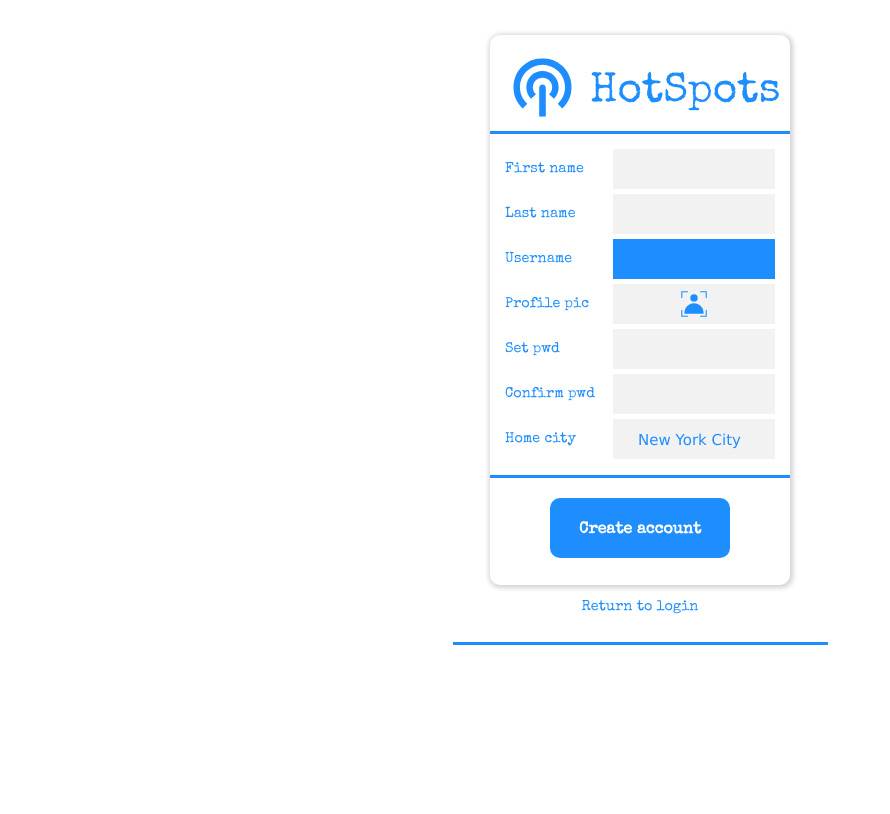
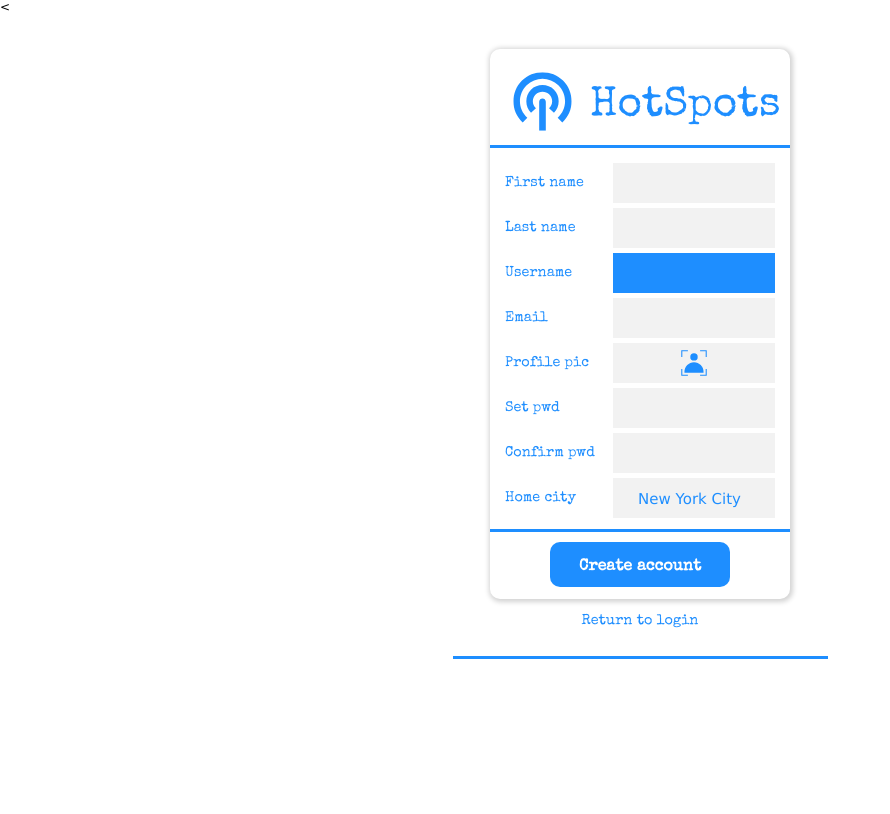
Before and after one commit to dmhburke/db-hotspots-production, a Django app: page /createaccount in a window 1280 px wide. Shown: the whole page, without its empty margins (0-890 px from the left). Before the commit the page ends 645 px from the top, so only its background shows below. Run offline with Django 3.2, Linux system fonts and the light colour scheme; some libraries are stand-ins or nearby versions.

Commit message:
Updated sign-on for first users

```diff
--- a/catalog/admin.py
+++ b/catalog/admin.py
@@ -5,7 +5,7 @@
 
 ## PROFILE ADMIN - extending USER model
 class ProfileAdmin(admin.ModelAdmin):
-    list_display = ('user', 'userpic', 'homecity', 'number_rating',)
+    list_display = ('user', 'email', 'userpic', 'homecity', 'number_rating',)
 
 # Register the admin class with the associated model
 admin.site.register(Profile, ProfileAdmin)
--- a/catalog/forms.py
+++ b/catalog/forms.py
@@ -10,7 +10,8 @@
 
 #  Extends standard USER form to add userpic and homecity
 class ProfileForm(UserCreationForm):
-    userpic = forms.ImageField(required=False)
+    email = forms.EmailField(max_length=100, required=True)
+    userpic = forms.ImageField(required=True)
     homecity = forms.ChoiceField(choices=CITIES, required=False)
 
     class Meta:
--- a/catalog/models.py
+++ b/catalog/models.py
@@ -18,6 +18,7 @@
 #PROFILE MODEL - extends USER model with userpic and homecity
 class Profile(models.Model):
     user = models.OneToOneField(User, on_delete=models.CASCADE)
+    email = models.CharField(max_length=100, blank=True, null=True)
     userpic = models.ImageField(upload_to='profilepictures', blank=True, null=True)
     homecity = models.CharField(max_length=30, blank=True, null=True)
     number_rating = models.IntegerField(blank=True, null=True)
--- a/catalog/static/css/styles.css
+++ b/catalog/static/css/styles.css
@@ -22,7 +22,7 @@
 }
 /* standard form cleanup */
 
-input[type="text"], input[type="password"], input[type="number"] {
+input[type="text"], input[type="password"], input[type="email"], input[type="number"] {
   background-color: #f2f2f2;
   border: none;
   shadow: none;
@@ -34,6 +34,7 @@
 /* Change focus to blue background */
 input[type="text"]:active, input[type="text"]:focus,
 input[type="password"]:active, input[type="password"]:focus,
+input[type="email"]:active, input[type="email"]:focus,
 input[type="number"]:active, input[type="number"]:focus
 {
   background-color: #1e8eff;
@@ -305,7 +306,7 @@
   width: 60%;
 }
 
-#id_username, #id_password {
+#id_username, #id_email, #id_password {
   width: 100%;
   height: 100%;
   text-align: center;
@@ -433,6 +434,20 @@
   height:100%;
 }
 
+#profilePicConfirm {
+  position: absolute;
+  right: 20px;
+  top: 299px;
+  height: 30px;
+  width: 30px;
+  border-radius: 100%;
+  z-index: 200;
+}
+
+.profilePicShow {
+  visibility: visible;
+}
+
 #id_userpic {
   width: 100%;
   height: 100%;
@@ -442,7 +457,7 @@
 }
 
 #createAcctFooterRow {
-  height: 20%;
+  height: 70px;
   width: 100%;
   border-bottom-right-radius: inherit;
   border-bottom-left-radius: inherit;
@@ -452,13 +467,13 @@
 
 #createAcctSubmitBox {
   display: block;
-  height: 60px;
+  height: 45px;
   width: 60%;
   border-radius: 10px;
-  margin: 20px auto;
+  margin: 10px auto;
   padding-top: 5px;
   text-align: center;
-  line-height: 55px;
+  line-height: 40px;
   border: none;
   box-shadow: none;
   font-size: 16px;
--- a/catalog/static/js/jquery.js
+++ b/catalog/static/js/jquery.js
@@ -1,12 +1,12 @@
 $(document).ready(function() {
 
-  // ENTER REVIEW on ADDDETAIL page
+// ENTER REVIEW on ADDDETAIL page
     $("#addDetailsButton").click(function() {
       $("#detailsFormContainer").toggleClass("detailsFormContainerOpen");
       $("#addDetailsButton").toggleClass("detailButtonActive");
     });
 
-    // ENTER REVIEW 'active' vibe entries
+// ENTER REVIEW 'active' vibe entries
     // $("label").click(function() {
     //     $(this).addClass('labelActive');
     // });
@@ -16,7 +16,7 @@
     });
 
 
-  // BROWSE Function to display all activity vs my activity
+// BROWSE Function to display all activity vs my activity
   $('#browseMySpotsScrollContainer').hide();
   $('#browseWishlistScrollContainer').hide();
 
@@ -42,8 +42,7 @@
     $(this).parent().siblings('#browseWishlistScrollContainer').show();
     });
 
-  //INSTRUCTIONS CLOSE/ OPEN
-
+//INSTRUCTIONS CLOSE/ OPEN
   $("#instructionsWelcome").click(function() {
     $(this).toggleClass("hide");
     $(this).siblings("#popupGreyID").toggleClass("hide");
@@ -58,128 +57,13 @@
 
   });
 
+//PROFILE PIC ICON CONFIRMATION
+  $("#id_userpic").change(function() {
+    // readURL(this);
+    $('#profilePicConfirm').attr('src', 'https://db-hotspots-production.s3.us-east-2.amazonaws.com/profileImageConfirmCheckmark1.svg');
+    $('#profilePicConfirm').css("visibility", "visible");
+  });
 
 
   //END DOC READY FUNCTION
   });
-
-
-//   //
-
-//
-//   $("#testfunction").click(function() {
-//   if /* if we're on iOS, open in Apple Maps */
-//     ((navigator.platform.indexOf("iPhone") != -1) ||
-//      (navigator.platform.indexOf("iPad") != -1) ||
-//      (navigator.platform.indexOf("iPod") != -1))
-//     window.open("https://www.google.com/maps/d/u/0/edit?hl=en&hl=en&mid=1zBhX7397l1_VDdueypHfXqawYpJoI12-&ll=33.55310721216972%2C-111.83654260338062&z=11");
-// else /* else use Google */
-//     window.open("https://www.google.com/maps/d/u/0/edit?hl=en&hl=en&mid=1zBhX7397l1_VDdueypHfXqawYpJoI12-&ll=33.55310721216972%2C-111.83654260338062&z=11");
-// }
-//
-//   });
-//
-//
-//
-// /*
-//
-// $("label").click(function() {
-//   $(this).css({
-//     "background-color": "#1e8eff",
-//     "color": "white"
-//   });
-// });
-//
-// .toggleClass("perfectActive");
-//
-//
-//
-//   .css({
-//     "background-color": "#1e8eff",
-//     "color": "white"
-//   });
-//
-//
-// $("#hitlistButton").click(function() {
-//   $(this).css({
-//     "background-color": "#f2f2f2",
-//     "color": "#1e8eff"
-//   });
-//   $("#wishlistButton").css({
-//     "background-color": "#b7b5b5",
-//     "color": "#f2f2f2"
-//   });
-//   $("#hitlistResultsUserpage").css("width", "340px");
-//   $("#wishlistResultsUserpage").css("width", "0px");
-// });
-//
-// $("#wishlistButton").click(function() {
-//   $(this).css({
-//     "background-color": "#f2f2f2",
-//     "color": "#1e8eff"
-//   });
-//   $("#hitlistButton").css({
-//     "background-color": "#b7b5b5",
-//     "color": "#f2f2f2"
-//   });
-//   $("#wishlistResultsUserpage").css("width", "340px");
-//   $("#hitlistResultsUserpage").css("width", "0px");
-// });
-//
-// $("#hitlistButtonUser").click(function() {
-//   $(this).css({
-//     "background-color": "#f2f2f2",
-//     "color": "#1e8eff"
-//   });
-//   $("#wishlistButtonUser").css({
-//     "background-color": "#b7b5b5",
-//     "color": "#f2f2f2"
-//   });
-//   $("#hitlistResultsUser").css("width", "340px");
-//   $("#wishlistResultsUser").css("width", "0px");
-// });
-//
-// $("#wishlistButtonUser").click(function() {
-//   $(this).css({
-//     "background-color": "#f2f2f2",
-//     "color": "#1e8eff"
-//   });
-//   $("#hitlistButtonUser").css({
-//     "background-color": "#b7b5b5",
-//     "color": "#f2f2f2"
-//   });
-//   $("#wishlistResultsUser").css("width", "340px");
-//   $("#hitlistResultsUser").css("width", "0px");
-// });
-//
-//
-// $("#hitlistButtonDiscover").click(function() {
-//   $(this).css({
-//     "background-color": "#f2f2f2",
-//     "color": "#1e8eff"
-//   });
-//   $("#wishlistButtonDiscover").css({
-//     "background-color": "#b7b5b5",
-//     "color": "#f2f2f2"
-//   });
-//   $("#hitlistResultsDiscover").css("width", "340px");
-//   $("#wishlistResultsDiscover").css("width", "0px");
-// });
-//
-// $("#wishlistButtonDiscover").click(function() {
-//   $(this).css({
-//     "background-color": "#f2f2f2",
-//     "color": "#1e8eff"
-//   });
-//   $("#hitlistButtonDiscover").css({
-//     "background-color": "#b7b5b5",
-//     "color": "#f2f2f2"
-//   });
-//   $("#wishlistResultsDiscover").css("width", "340px");
-//   $("#hitlistResultsDiscover").css("width", "0px");
-// });
-//
-// $("#detailHitlistButton").click(function() {
-//   $("#detailsRatingBox").css("height: 200px");
-// });
-// */
--- a/catalog/templates/_login_template.html
+++ b/catalog/templates/_login_template.html
@@ -17,11 +17,13 @@
 <meta name="viewport" content="width=device-width, initial-scale=1">
 
 {% load static %}
-<link rel="stylesheet" href="{% static 'css/styles.css' %}">
+<<link rel="stylesheet" href="{% static 'css/styles.css' %}">
 <link rel="icon"
     type="image/png"
-    href="{% static '' %}">
+    src="{% static 'icons/logoBlue.svg' %}">
 
+<link href="https://fonts.googleapis.com/css?family=Special+Elite&display=swap" rel="stylesheet">
+<link rel="apple-touch-icon" href="https://db-hotspots.s3.us-east-2.amazonaws.com/LocalistLogoAppleTouch.png">
 </head>
 
 <body>
@@ -33,5 +35,9 @@
 {% endblock %}
 
 </div></div>
+
+<script src="https://ajax.googleapis.com/ajax/libs/jquery/3.1.0/jquery.min.js"></script>
+<script type="text/javascript" src="{% static 'js/jquery.js' %}"></script>
+
 </body>
 </html>
--- a/catalog/templates/createaccount.html
+++ b/catalog/templates/createaccount.html
@@ -30,10 +30,17 @@
         <div id=createAcctEntry class="brandFont brandFontColor">{{ form.last_name }}</div></div>
       <div id=createAcctInputRow><div id=createAcctInputLabel class="brandFont brandFontColor">Username</div>
         <div id=createAcctEntry class="brandFont brandFontColor">{{ form.username }}</div></div>
+        <div id=createAcctInputRow><div id=createAcctInputLabel class="brandFont brandFontColor">Email</div>
+          <div id=createAcctEntry class="brandFont brandFontColor">{{ form.email }}</div></div>
       <div id=createAcctInputRow><div id=createAcctInputLabel class="brandFont brandFontColor">Profile pic</div>
         <div id=createAcctEntry class="brandFont brandFontColor">
           <div id=imageUploadFormat>
-            <img id=profilePicIcon src="{% static 'icons/profilePicIcon.svg' %}">{{ form.userpic }}</div></div></div>
+            <img id=profilePicIcon src="{% static 'icons/profilePicIcon.svg' %}">{{ form.userpic }}</div></div>
+            <!-- Image upload confirm -->
+            <img id="profilePicConfirm" class="hide" src=""/>
+            <!-- Image upload confirm -->
+          </div>
+
       <div id=createAcctInputRow><div id=createAcctInputLabel class="brandFont brandFontColor">Set pwd</div>
         <div id=createAcctEntry class="brandFont brandFontColor">{{ form.password1 }}</div></div>
       <div id=createAcctInputRow><div id=createAcctInputLabel class="brandFont brandFontColor">Confirm pwd</div>
--- a/catalog/views.py
+++ b/catalog/views.py
@@ -9,6 +9,9 @@
 from pprint import pprint
 from operator import itemgetter
 from decimal import Decimal
+#EMAIL TRIGGER
+from django.core.mail import send_mail
+from django.conf import settings
 
 #Import User model here
 from django.contrib.auth.models import User
@@ -23,17 +26,26 @@
 def createaccount (request):
     """Create user account"""
 # Add view details here
+    #Email notification details (triggered on form submit)
+    subject = 'HotSpots | New user registration'
+    message = 'A new user has just signed up. To see sign-up details, click www.usehotspots.com/admin'
+    email_from = settings.EMAIL_HOST_USER
+    email_to = ['dmhburke@gmail.com',] #NOTE: Must be in list form
+
+
     if request.method == 'POST':
         form = ProfileForm(request.POST, request.FILES)
         if form.is_valid():
             user = form.save()
             user.refresh_from_db()  # load the profile instance created by the signal
+            user.profile.email = form.cleaned_data.get('email')
             user.profile.userpic = form.cleaned_data.get('userpic')
             user.profile.homecity = form.cleaned_data.get('homecity')
             user.profile.save()
             raw_password = form.cleaned_data.get('password1')
             user = authenticate(username=user.username, password=raw_password)
             login(request, user)
+            send_mail(subject, message, email_from, email_to, fail_silently=False)
             return redirect('home')
     else:
         form = ProfileForm()
```
Also changed, not shown: hotSpotsApp/settings.py (+8 -0 lines), 1 other file.
